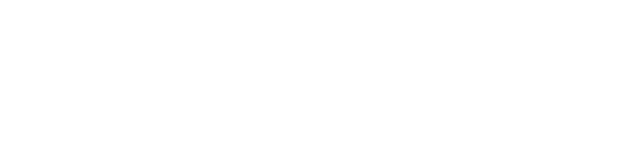
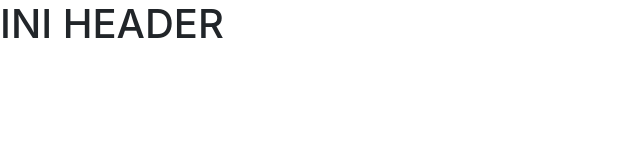
Before and after one commit to ibramhasan/simuliasiGit, a plain HTML site: page landing_page.html in a window 1280 px wide. Shown: the whole page, without its empty margins (0-640 px from the left). Drawn offline with Linux system fonts and the light colour scheme.

Commit message:
menambahkan h1 ini header

```diff
--- a/landing_page.html
+++ b/landing_page.html
@@ -16,7 +16,7 @@
 <body>
 
     <header>
-
+        <h1>INI HEADER</h1>
     </header>
 
     <section>
```
